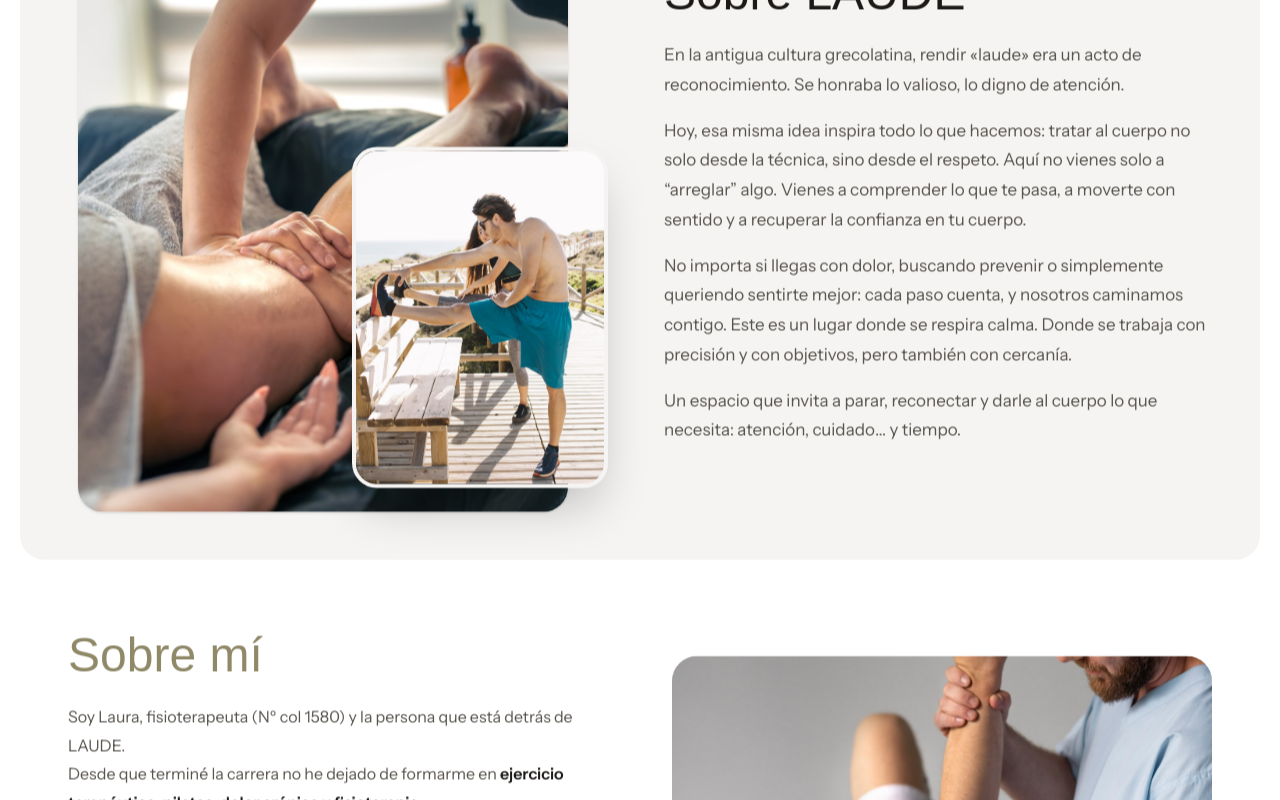
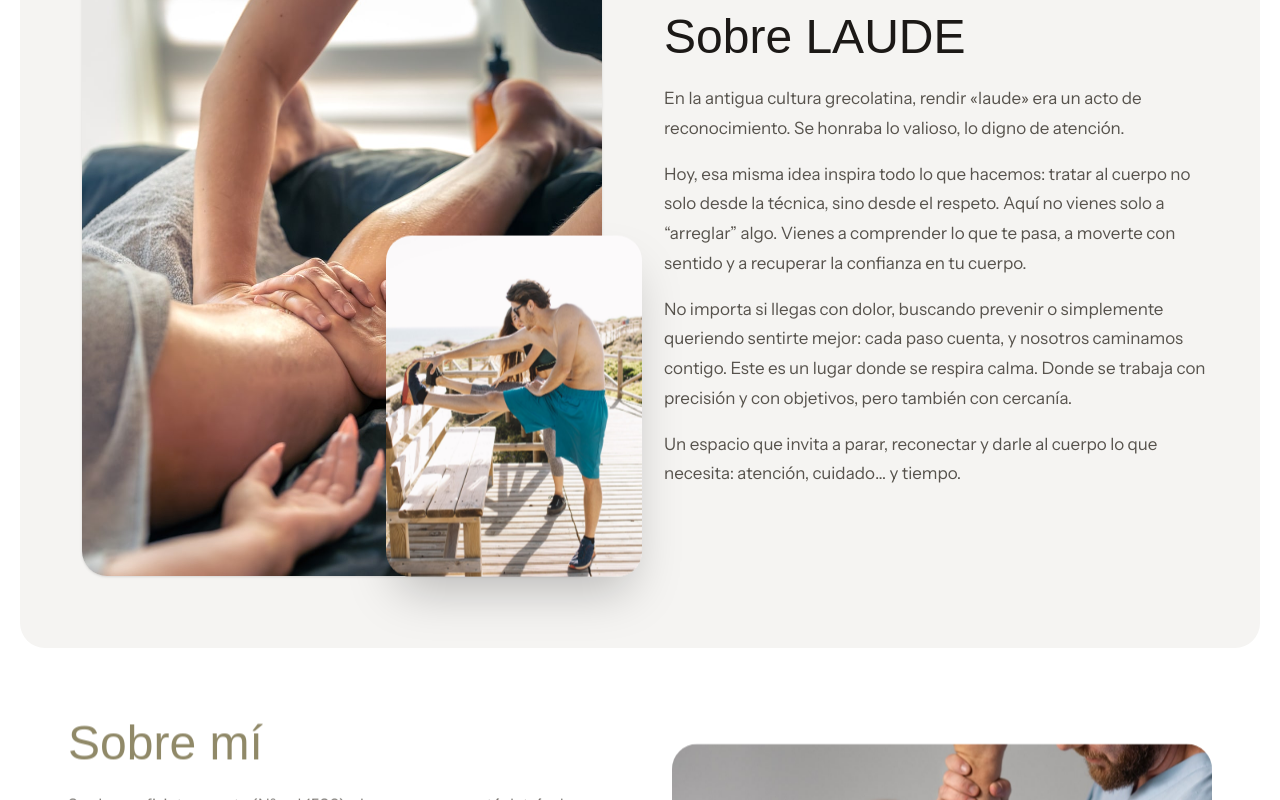
Before and after one commit to AlvaroDesigns/laude, a Next.js app: page /nosotros in a window 1280 px wide. Shown: the part 869-1669 px from the top of the page. Built offline with nearby package versions, Linux system fonts and the light colour scheme; a web font is replaced by a local one.

Commit message:
feat(nosotros): add scroll parallax and remove border from collage matching PRO

```diff
--- a/src/app/nosotros/page.tsx
+++ b/src/app/nosotros/page.tsx
@@ -1,3 +1,4 @@
+import { NosotrosCollage } from "@/components/nosotros/NosotrosCollage";
 import { ScrollReveal } from '@/components/ui/ScrollReveal';
 import React from 'react';
 import type { Metadata } from 'next';
@@ -54,28 +55,8 @@ export default function NosotrosPage() {
       <section className="mx-4 sm:mx-5 bg-[#f5f4f2] rounded-[25px] p-6 sm:p-10 lg:p-12 overflow-hidden">
         <div className="grid grid-cols-1 md:grid-cols-12 gap-8 lg:gap-12 items-center">
           {/* Left: Dual Image Collage */}
-          <div className="md:col-span-6 relative flex justify-center md:justify-end pr-6 sm:pr-10 lg:pr-12">
-            <div className="relative w-full max-w-[460px] lg:max-w-[490px]">
-              {/* Main vertical photo */}
-              <div className="relative aspect-[3/4] w-full rounded-[25px] overflow-hidden shadow-sm">
-                <Image
-                  src="/images/masaje-spa-de-pantorrillas-y-muslos-tratamiento-relajante-min.jpg"
-                  alt="Tratamiento de fisioterapia y relajación en Laude"
-                  fill
-                  className="object-cover"
-                />
-              </div>
-
-              {/* Overlapping floating photo on bottom-right */}
-              <div className="absolute -right-6 sm:-right-8 lg:-right-10 bottom-4 sm:bottom-6 w-48 sm:w-56 md:w-60 lg:w-64 aspect-[3/4] rounded-[20px] sm:rounded-[25px] overflow-hidden shadow-2xl z-10 border-4 border-[#f5f4f2]">
-                <Image
-                  src="/images/pareja-estirando-en-la-playa-min-scaled.jpg"
-                  alt="Cuidar el cuerpo y honrar el movimiento"
-                  fill
-                  className="object-cover"
-                />
-              </div>
-            </div>
+          <div className="md:col-span-6 flex justify-center items-center">
+            <NosotrosCollage />
           </div>
 
           {/* Right: Narrative Copy */}
--- /dev/null
+++ b/src/components/nosotros/NosotrosCollage.tsx
@@ -0,0 +1,76 @@
+"use client";
+
+import React, { useEffect, useRef, useState } from "react";
+import Image from "next/image";
+
+export function NosotrosCollage() {
+  const containerRef = useRef<HTMLDivElement>(null);
+  const [offsetY, setOffsetY] = useState(0);
+
+  useEffect(() => {
+    let animationFrameId: number;
+
+    const handleScroll = () => {
+      if (!containerRef.current) return;
+      const rect = containerRef.current.getBoundingClientRect();
+      const windowHeight = window.innerHeight;
+
+      // Only calculate if visible near viewport
+      if (rect.bottom >= 0 && rect.top <= windowHeight) {
+        const elementCenter = rect.top + rect.height / 2;
+        const screenCenter = windowHeight / 2;
+        const diff = screenCenter - elementCenter;
+        // Subtle, elegant parallax shift between -35px and +35px
+        const move = Math.max(-45, Math.min(45, diff * 0.16));
+        setOffsetY(move);
+      }
+    };
+
+    const onScroll = () => {
+      cancelAnimationFrame(animationFrameId);
+      animationFrameId = requestAnimationFrame(handleScroll);
+    };
+
+    window.addEventListener("scroll", onScroll, { passive: true });
+    handleScroll();
+
+    return () => {
+      window.removeEventListener("scroll", onScroll);
+      cancelAnimationFrame(animationFrameId);
+    };
+  }, []);
+
+  return (
+    <div ref={containerRef} className="relative flex justify-center items-center w-full py-4 sm:py-6">
+      {/* Sizing wrapper: centered and generous in scale */}
+      <div className="relative w-full max-w-[480px] lg:max-w-[520px]">
+        {/* Main vertical photo: centered, prominent presence */}
+        <div className="relative aspect-[4/5] sm:aspect-[3/4] w-full rounded-[25px] overflow-hidden shadow-sm">
+          <Image
+            src="/images/masaje-spa-de-pantorrillas-y-muslos-tratamiento-relajante-min.jpg"
+            alt="Tratamiento de fisioterapia y relajación en Laude"
+            fill
+            className="object-cover object-center"
+            priority
+          />
+        </div>
+
+        {/* Small photo: NO border, shadow-2xl, and smooth parallax translation */}
+        <div
+          style={{
+            transform: `translate3d(0, ${offsetY}px, 0)`,
+            willChange: "transform"
+          }}
+          className="absolute -right-4 sm:-right-8 lg:-right-10 bottom-6 sm:bottom-10 w-48 sm:w-56 md:w-60 lg:w-64 aspect-[3/4] rounded-[25px] overflow-hidden shadow-2xl z-10 transition-transform duration-150 ease-out"
+        >
+          <Image
+            src="/images/pareja-estirando-en-la-playa-min-scaled.jpg"
+            alt="Cuidar el cuerpo y honrar el movimiento"
+            fill
+            className="object-cover object-center"
+          />
+        </div>
+      </div>
+    </div>
+  );
+}
```
